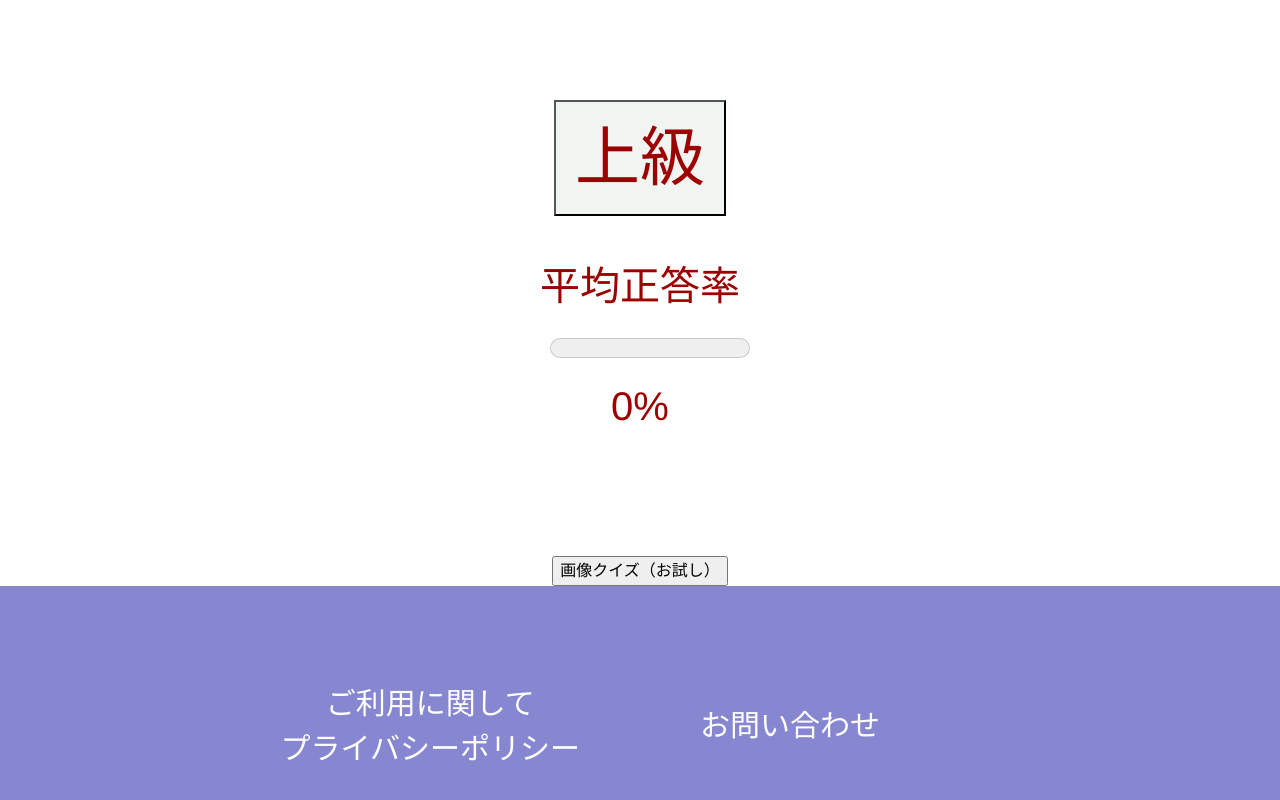
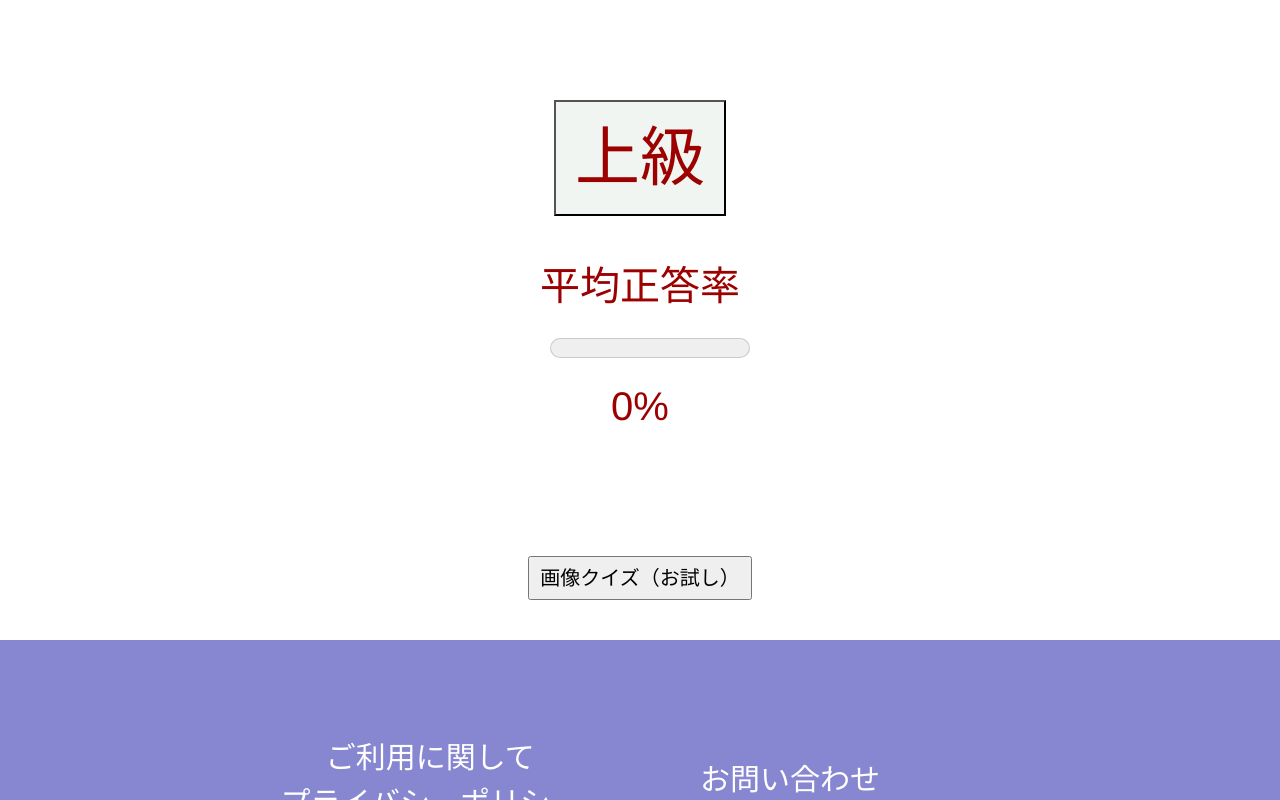
Before and after one commit to Ki-Linux/front_quiz, a Vue app: page / in a window 1280 px wide. Shown: the part 1308-2108 px from the top of the page. Built offline with nearby package versions, Linux system fonts and the light colour scheme; no server answers.

Commit message:
add meter color

```diff
--- a/src/views/Home.vue
+++ b/src/views/Home.vue
@@ -13,7 +13,7 @@
         <button @click="toMain(index)">{{ level.levelName }}</button><!-- レベルごとのボタンの表示 -->
         <ul><!--平均点の表示 -->
           <li>平均正答率</li>
-          <li><meter min="0" max="100" :value="level.apiA">メーター</meter></li>
+          <li><meter min="0" max="100" low="20" high="40" :value="level.apiA" potimum="0">最大100%</meter></li>
           <li>{{ level.apiA }}%</li>
         </ul>
       </div>
@@ -297,6 +297,14 @@ $colors: (
 
 }
 
+.tryImgQuiz {
+  button {
+    font-size: 20px;
+    margin-bottom: 40px;
+    padding: 5px 10px;
+  }
+}
+
 /*普通にタグについているクラス*/
 .buttonAverage ul {
   font-size: 40px;
```
